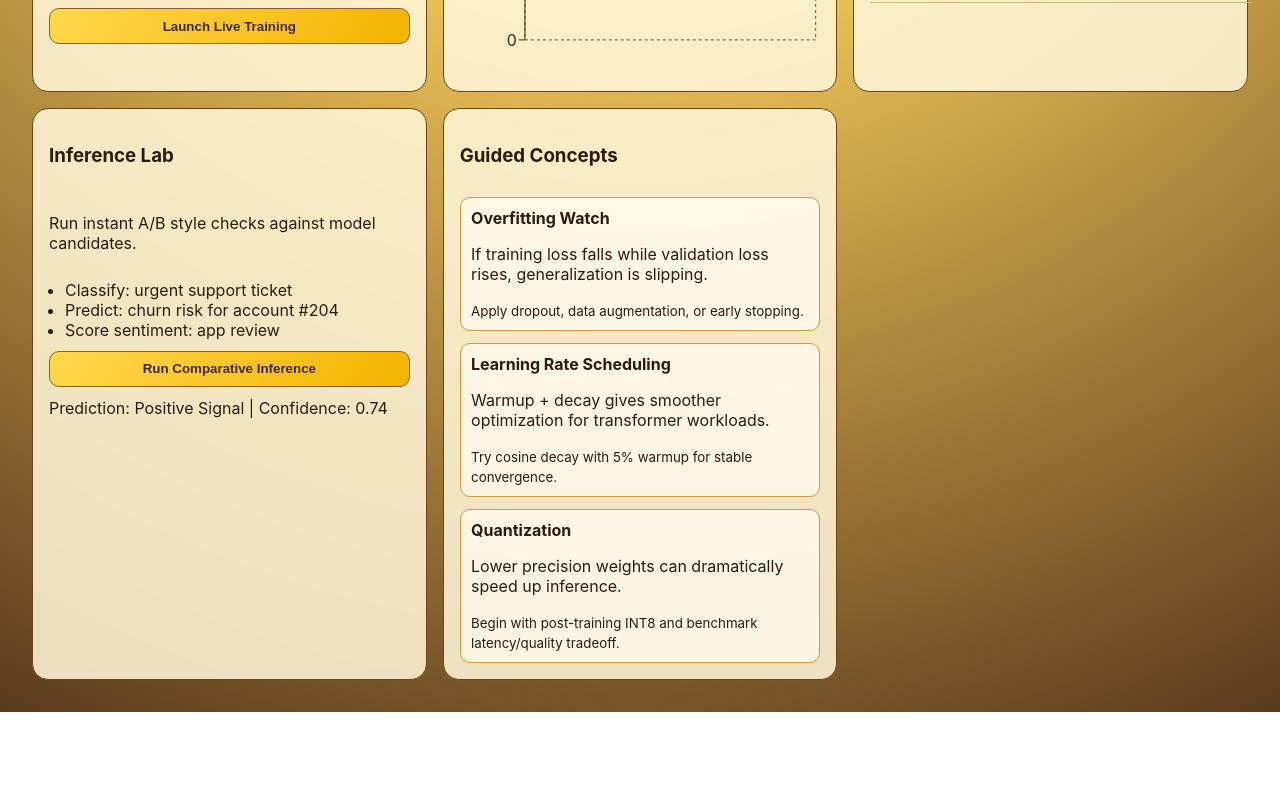
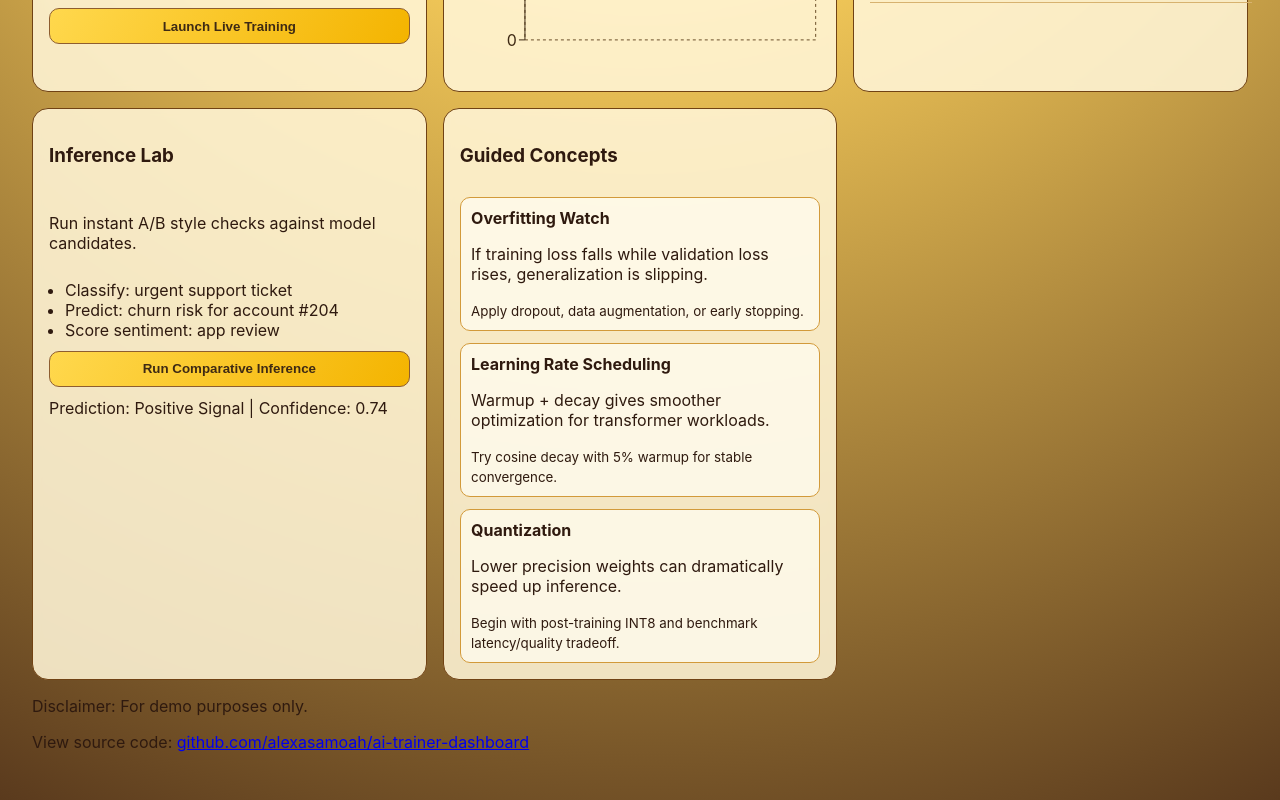
Before and after one commit to alexasamoah/ai-trainer-dashboard, a React (Vite) app in the folder apps/web/: page / in a window 1280 px wide. Shown: the part 513-1313 px from the top of the page. Before the commit the page ends 1225 px from the top, so only its background shows below. Built offline with nearby package versions, Linux system fonts and the light colour scheme.

Commit message:
Add dashboard demo disclaimer and source link

```diff
--- a/apps/web/src/pages/DashboardPage.tsx
+++ b/apps/web/src/pages/DashboardPage.tsx
@@ -81,6 +81,16 @@ export function DashboardPage() {
           <EducationPanel />
         </SectionCard>
       </div>
+
+      <footer>
+        <p>Disclaimer: For demo purposes only.</p>
+        <p>
+          View source code:{" "}
+          <a href="https://github.com/alexasamoah/ai-trainer-dashboard" target="_blank" rel="noreferrer">
+            github.com/alexasamoah/ai-trainer-dashboard
+          </a>
+        </p>
+      </footer>
     </main>
   );
 }
```
